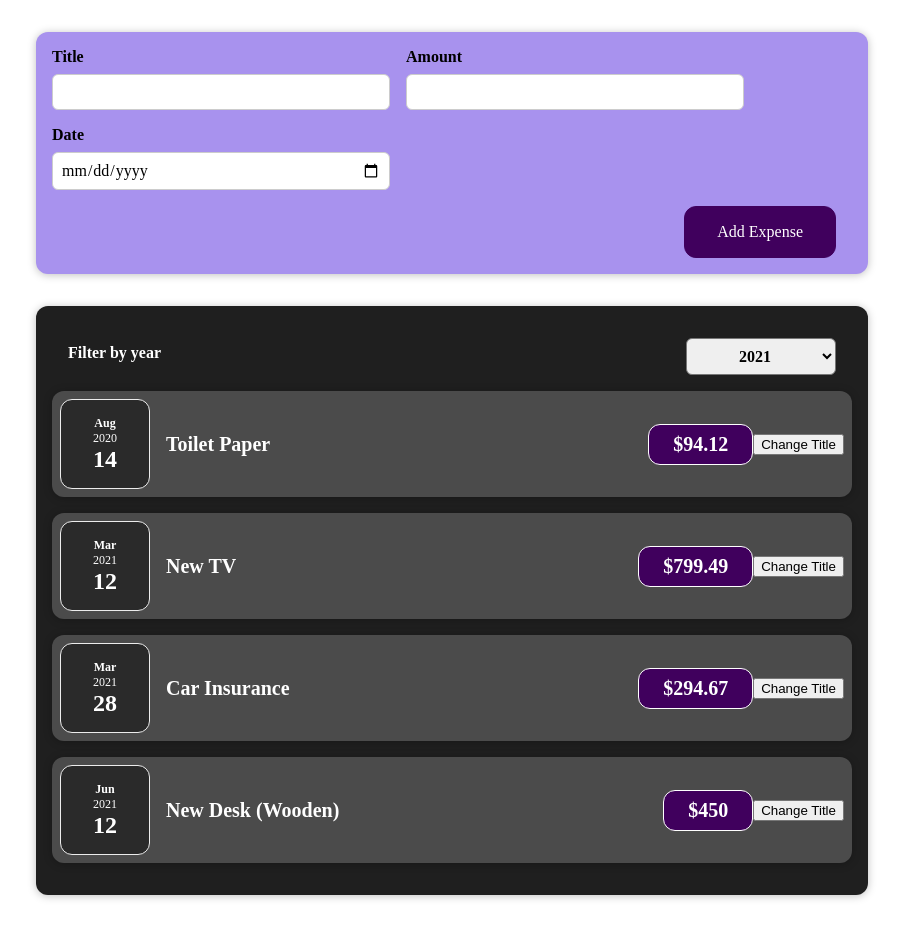
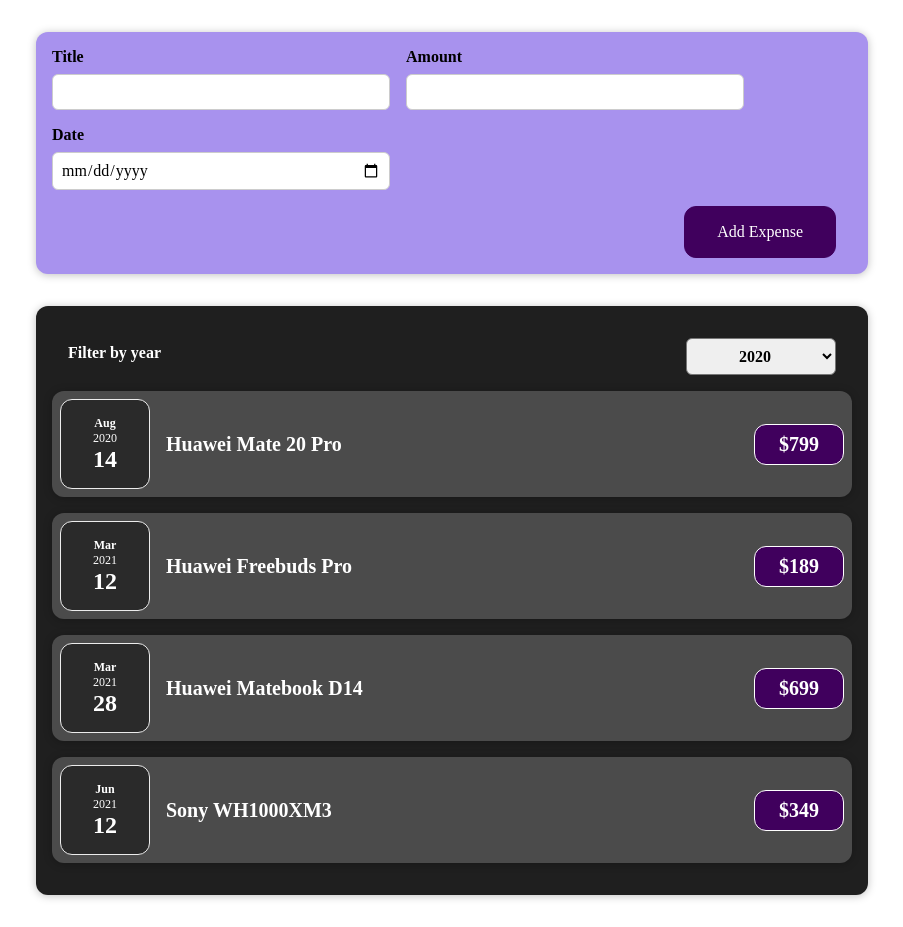
Before and after one commit to Maverick2502/expenses-react-app, a React (Create React App) app: page / in a window 1280 px wide. Shown: the whole page, without its empty margins (188-1091 px from the left). Built offline with nearby package versions, Linux system fonts and the light colour scheme.

Commit message:
Adding keys

```diff
--- a/src/App.js
+++ b/src/App.js
@@ -1,36 +1,43 @@
+import { useState } from "react";
 import Expenses from "./components/Expenses/Expenses";
 import NewExpense from "./components/NewExpense/NewExpense";
 
-function App() {
-  const expenses = [
+const SAMPLE_EXPENSES = [
   {
     id: "e1",
-      title: "Toilet Paper",
-      amount: 94.12,
+    title: "Huawei Mate 20 Pro",
+    amount: 799,
     date: new Date(2020, 7, 14),
   },
-    { id: "e2", title: "New TV", amount: 799.49, date: new Date(2021, 2, 12) },
+  {
+    id: "e2",
+    title: "Huawei Freebuds Pro",
+    amount: 189,
+    date: new Date(2021, 2, 12),
+  },
   {
     id: "e3",
-      title: "Car Insurance",
-      amount: 294.67,
+    title: "Huawei Matebook D14",
+    amount: 699,
     date: new Date(2021, 2, 28),
   },
   {
     id: "e4",
-      title: "New Desk (Wooden)",
-      amount: 450,
+    title: "Sony WH1000XM3",
+    amount: 349,
     date: new Date(2021, 5, 12),
   },
 ];
 
+function App() {
+  const [expenses, setExpenses] = useState(SAMPLE_EXPENSES);
   // 3
   function addExpenseHandler(expense) {
-    console.log("App.js");
-    console.log(expense);
+    setExpenses((prevExpenses) => {
+      return [expense, ...expenses];
+    });
   }
 
-  // 3.1 - onAddExpense
   return (
     <div className="App">
       <NewExpense onAddExpense={addExpenseHandler} />
--- a/src/components/Expenses/ExpenseItem.jsx
+++ b/src/components/Expenses/ExpenseItem.jsx
@@ -1,23 +1,21 @@
-import { useState } from "react";
 import Card from "../UI/Card";
 import ExpenseDate from "./ExpenseDate";
 import "./ExpenseItem.css";
 
 function ExpenseItem(props) {
-  const [title, setTitle] = useState(props.title);
+  // const [title, setTitle] = useState(props.title);
 
-  function clickHandle() {
-    setTitle("Updated");
-  }
-
+  // function clickHandle() {
+  //   setTitle("Updated");
+  // }
   return (
     <Card className="expense-item">
       <ExpenseDate date={props.date} />
       <div className="expense-item__description">
-        <h2>{title}</h2>
+        <h2>{props.title}</h2>
         <div className="expense-item__price">${props.amount}</div>
       </div>
-      <button onClick={clickHandle}>Change Title</button>
+      {/* <button onClick={clickHandle}>Change Title</button> */}
     </Card>
   );
 }
--- a/src/components/Expenses/Expenses.jsx
+++ b/src/components/Expenses/Expenses.jsx
@@ -6,13 +6,14 @@
 
 function Expenses(props) {
   // 3
-  const [filteredYear, setFilteredYear] = useState("2021");
+  const [filteredYear, setFilteredYear] = useState("2020");
   // 2
   function filterChangeHandler(selectedYear) {
     // 3.1
     setFilteredYear(selectedYear);
   }
   return (
+    <div>
       <Card className="expenses">
         {/* 2.1 - onChangeFilter */}
         {/* 3.2 - selected */}
@@ -22,12 +23,14 @@
         />
         {props.items.map((expense) => (
           <ExpenseItem
+            key={expense.id}
             title={expense.title}
             amount={expense.amount}
             date={expense.date}
           />
         ))}
       </Card>
+    </div>
   );
 }
 
--- a/src/components/NewExpense/ExpenseForm.jsx
+++ b/src/components/NewExpense/ExpenseForm.jsx
@@ -25,7 +25,7 @@
     const expenseData = {
       title: enteredTitle,
       amount: enteredAmount,
-      date: enteredDate,
+      date: new Date(enteredDate),
     };
 
     props.onSaveExpenseData(expenseData);
```
Lines whose indentation alone changed are shown as unchanged.
